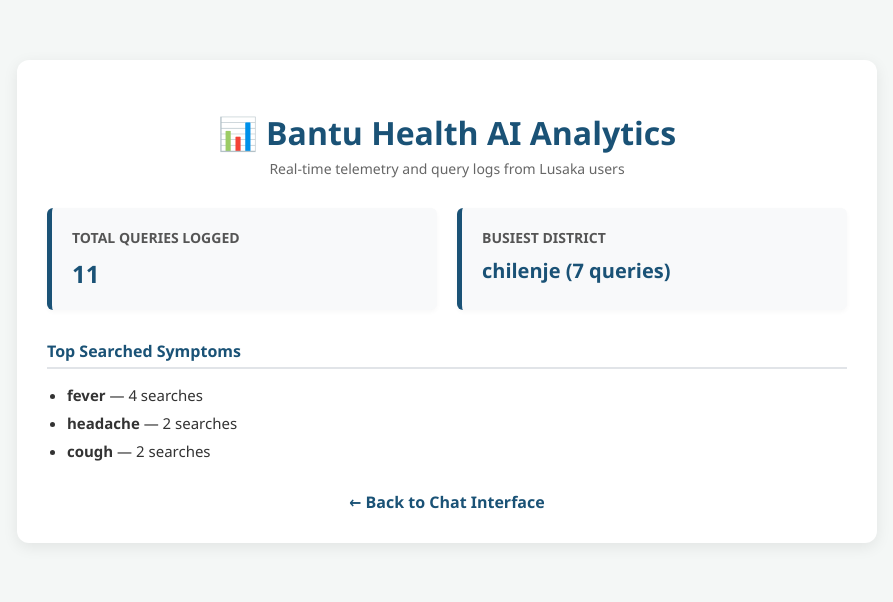
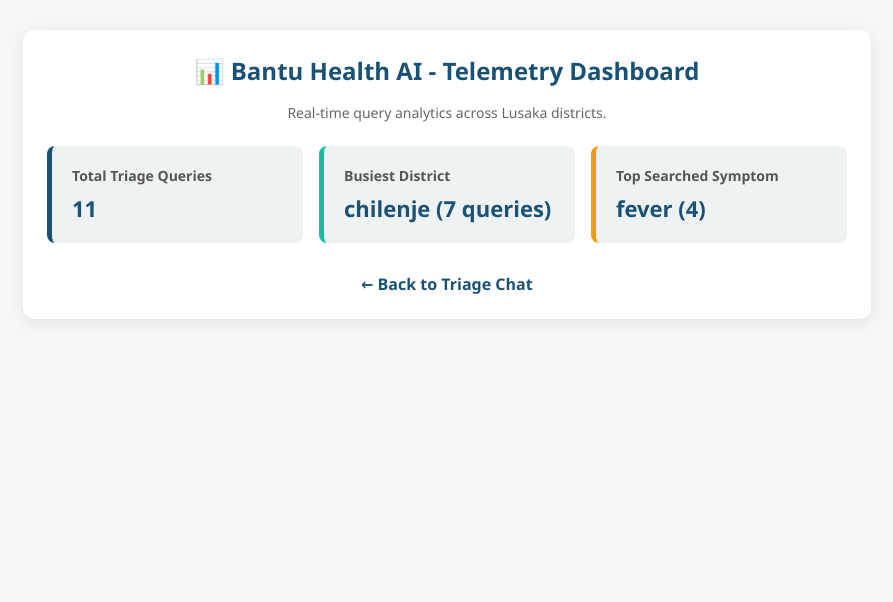
Before and after one commit to ursalasyanyaka-dot/BANTU-health, a Flask app: page /dashboard in a window 1280 px wide. Shown: the top 602 px of the page, without its empty margins (193-1086 px from the left). Run offline with Flask 3, Linux system fonts and the light colour scheme; data comes from the database, SQL or seed files in the repository; both versions use the stored data as it was after the commit.

Commit message:
Add NHIMA and 24/7 filters, multilingual aliases, and dashboard telemetry

```diff
--- a/app.py
+++ b/app.py
@@ -40,7 +40,7 @@ Symptoms = {
     'stomach ache': {'advice': 'could be gastritis, food poisoning, or typhoid. Avoid heavy meals.', 'severity': 'medium'}
 }
 
-# Bemba Translation Aliases
+# Multilingual Local Language Aliases (Bemba, Nyanja, Tonga)
 bemba_to_english = {
     'nde unfwa umubili nau kaba': 'fever',
     'nde unfwa umutwe ule kalipa': 'headache',
@@ -50,26 +50,50 @@ bemba_to_english = {
     'umubili wandi nau kaba': 'fever',
     'nda lwala umutwe': 'headache',
     'inda yalabila': 'stomach ache',
-    'ndi na malali': 'malaria'
+    'ndi na malali': 'malaria',
+    # Nyanja additions
+    'mutu ukupweteka': 'headache',
+    'ndili na malungo': 'fever',
+    'chifuwa': 'cough',
+    # Tonga additions
+    'ndila vuna mutwe': 'headache',
+    'muselo': 'fever'
 }
 
-# Helper to look up Clinics from clinics.jsn
-def get_clinic_by_district(district_name):
+# Helper to look up and filter Clinics by NHIMA and 24/7 Hours
+def get_filtered_clinic_by_district(district_name, nhima_required=False, hours_247_required=False):
     try:
         base_dir = os.path.dirname(os.path.abspath(__file__))
         clinics_path = os.path.join(base_dir, 'clinics.json')
         if os.path.exists(clinics_path):
             with open(clinics_path, 'r', encoding='utf-8') as f:
                 clinics = json.load(f)
-                # Filter matching district case-insensitively
                 filtered = [c for c in clinics if c['district'].lower() == district_name.lower()]
+
+                if nhima_required:
+                    filtered = [c for c in filtered if str(c.get('nhima_accepted', '')).lower() in ['yes', 'true', 'accepted']]
+
+                if hours_247_required:
+                    filtered = [c for c in filtered if '24/7' in str(c.get('hours', ''))]
+
                 if filtered:
                     clinic = filtered[0]
-                    nhima_status = "Accepted" if clinic['nhima_accepted'] else "Not Accepted"
-                    return f"{clinic['name']} | Phone: {clinic['phone']} | NHIMA: {nhima_status} | Hours: {clinic['hours']}"
+                    nhima_status = "Accepted" if clinic.get('nhima_accepted') else "Not Accepted"
+                    return f"{clinic['name']} | Phone: {clinic.get('phone', 'N/A')} | NHIMA: {nhima_status} | Hours: {clinic.get('hours', '24/7')}"
     except Exception:
         pass
     return "Chilenje Level 1 Hospital | Phone: 0211-272123 | NHIMA: Accepted | Hours: 24/7 (Default)"
+
+def log_query_to_db(symptom, district, advice):
+    conn = sqlite3.connect(DB_NAME)
+    try:
+        conn.execute(
+            'INSERT INTO queries (timestamp, symptom, district, advice) VALUES (?, ?, ?, ?)',
+            (datetime.datetime.now().isoformat(timespec='seconds'), symptom, district, advice)
+        )
+        conn.commit()
+    finally:
+        conn.close()
 
 @app.route('/')
 def home():
@@ -79,33 +103,45 @@ def home():
 def chat():
     data = request.get_json()
     user_message = data.get('message', '').strip().lower()
-    district = data.get('district', 'chilenje').strip().lower()
+    district = data.get('district', 'chilenje').strip()
+    nhima_only = data.get('nhima_only', False)
+    hours_247_only = data.get('hours_247_only', False)
 
-    # Translate Bemba to English if applicable
-    if user_message in bemba_to_english:
-        user_message = bemba_to_english[user_message]
+    # 1. Check for local language alias match first
+    translated_symptom = bemba_to_english.get(user_message, user_message)
 
-    # Check symptom dictionary
-    if user_message in Symptoms:
-        advice = Symptoms[user_message]['advice']
-        severity = Symptoms[user_message]['severity']
-        clinic_info = get_clinic_by_district(district)
+    # 2. Support multi-condition matching
+    detected_conditions = []
+    highest_severity = 'low'
+    severity_rank = {'low': 1, 'medium': 2, 'high': 3}
 
-        reply = f"[{severity.upper()} SEVERITY] {advice.capitalize()}. Recommended clinic in {district.title()}: {clinic_info}."
+    for symptom_key, info in Symptoms.items():
+        if symptom_key in translated_symptom or symptom_key in user_message:
+            detected_conditions.append((symptom_key, info))
+            if severity_rank.get(info['severity'], 1) > severity_rank.get(highest_severity, 1):
+                highest_severity = info['severity']
 
-        # Save query to database with timestamp, symptom, district, and advice
-        conn = sqlite3.connect(DB_NAME)
-        c = conn.cursor()
-        timestamp_str = datetime.datetime.now().strftime("%Y-%m-%d %H:%M:%S")
-        c.execute('INSERT INTO queries (timestamp, symptom, district, advice) VALUES (?, ?, ?, ?)',
-                  (timestamp_str, user_message, district, advice))
-        conn.commit()
-        conn.close()
+    # 3. Formulate the response
+    if detected_conditions:
+        advice_parts = []
+        for symptom_key, info in detected_conditions:
+            advice_parts.append(f"• **{symptom_key.capitalize()}**: {info['advice']}")
 
-    elif user_message in ['hi', 'hello', 'muli bwanji', 'start']:
-        reply = "Muli bwanji! I am your health assistant. Please tell me your symptom in English or Bemba."
+        advice_text = "<br>".join(advice_parts)
+        if highest_severity == 'high':
+            advice_text = "⚠️ **URGENT MEDICAL ATTENTION RECOMMENDED**<br>" + advice_text
+
+        reply = f"Analysis for: '{user_message}'<br>{advice_text}"
     else:
-        reply = "Symptom not recognized. Please consult a doctor or visit your nearest health center."
+        reply = f"I didn't recognize specific symptoms in '{user_message}'. Try typing common symptoms like 'fever', 'headache', 'chest pain', or phrases like 'mutu ukupweteka'."
+
+    # 4. Append recommended clinic with all filters applied
+    clinic_info = get_filtered_clinic_by_district(district, nhima_required=nhima_only, hours_247_required=hours_247_only)
+    reply += f"<br><br>Recommended clinic: {clinic_info}"
+
+    # 5. Log query into SQLite database
+    primary_symptom = detected_conditions[0][0] if detected_conditions else "unknown"
+    log_query_to_db(primary_symptom, district, reply)
 
     return jsonify({'reply': reply})
 
@@ -118,11 +154,9 @@ def stats():
     conn = sqlite3.connect(DB_NAME)
     c = conn.cursor()
 
-    # Total queries count
     c.execute('SELECT COUNT(*) FROM queries')
     total_queries = c.fetchone()[0]
 
-    # Top 3 symptoms searched
     c.execute("""
         SELECT symptom, COUNT(*) as count
         FROM queries
@@ -132,7 +166,6 @@ def stats():
     """)
     top_symptoms = [{'symptom': row[0], 'count': row[1]} for row in c.fetchall()]
 
-    # Busiest district
     c.execute("""
         SELECT district, COUNT(*) as count
         FROM queries
--- a/templates/stats.html
+++ b/templates/stats.html
@@ -5,17 +5,13 @@
     <meta name="viewport" content="width=device-width, initial-scale=1.0">
     <title>Bantu Health AI - Analytics Dashboard</title>
     <style>
-        body { font-family: 'Segoe UI', Tahoma, Geneva, Verdana, sans-serif; background: #f4f7f6; margin: 0; padding: 20px; color: #333; }
-        .container { max-width: 800px; margin: 40px auto; background: white; border-radius: 12px; box-shadow: 0 4px 15px rgba(0,0,0,0.08); padding: 30px; }
-        h1 { color: #1A5276; text-align: center; margin-bottom: 5px; }
-        .subtitle { text-align: center; color: #666; font-size: 14px; margin-bottom: 30px; }
-        .stats-grid { display: grid; grid-template-columns: repeat(auto-fit, minmax(220px, 1fr)); gap: 20px; margin-bottom: 30px; }
-        .stat-card { background: #f8f9fa; border-left: 5px solid #1A5276; padding: 20px; border-radius: 6px; box-shadow: 0 2px 5px rgba(0,0,0,0.03); }
-        .stat-card h3 { margin: 0 0 10px 0; font-size: 14px; color: #555; text-transform: uppercase; }
-        .stat-card .value { font-size: 24px; font-weight: bold; color: #1A5276; }
-        .section-title { font-size: 16px; font-weight: bold; color: #1A5276; margin-bottom: 10px; border-bottom: 2px solid #e1e4e8; padding-bottom: 5px; }
-        ul { padding-left: 20px; }
-        li { margin-bottom: 8px; font-size: 15px; }
+        body { font-family: 'Segoe UI', Tahoma, Geneva, Verdana, sans-serif; background: #f4f7f6; margin: 0; padding: 30px; color: #333; }
+        .container { max-width: 800px; margin: 0 auto; background: white; padding: 24px; border-radius: 12px; box-shadow: 0 4px 15px rgba(0,0,0,0.08); }
+        h1 { color: #1A5276; margin-top: 0; font-size: 24px; text-align: center; }
+        .stats-grid { display: grid; grid-template-columns: repeat(auto-fit, minmax(220px, 1fr)); gap: 16px; margin-top: 24px; }
+        .card { background: #eef2f3; padding: 20px; border-radius: 8px; border-left: 5px solid #1A5276; }
+        .card h3 { margin: 0 0 8px 0; font-size: 14px; color: #555; }
+        .card p { margin: 0; font-size: 22px; font-weight: bold; color: #1A5276; }
         .back-link { display: block; text-align: center; margin-top: 30px; color: #1A5276; text-decoration: none; font-weight: 600; }
         .back-link:hover { text-decoration: underline; }
     </style>
@@ -23,26 +19,25 @@
 <body>
 
 <div class="container">
-    <h1>📊 Bantu Health AI Analytics</h1>
-    <div class="subtitle">Real-time telemetry and query logs from Lusaka users</div>
+    <h1>📊 Bantu Health AI - Telemetry Dashboard</h1>
+    <p style="text-align: center; color: #666; font-size: 14px;">Real-time query analytics across Lusaka districts.</p>
 
     <div class="stats-grid">
-        <div class="stat-card">
-            <h3>Total Queries Logged</h3>
-            <div class="value" id="totalQueries">Loading...</div>
+        <div class="card">
+            <h3>Total Triage Queries</h3>
+            <p id="totalQueries">Loading...</p>
         </div>
-        <div class="stat-card">
+        <div class="card" style="border-left-color: #1abc9c;">
             <h3>Busiest District</h3>
-            <div class="value" id="busiestDistrict" style="font-size: 20px;">Loading...</div>
+            <p id="busiestDistrict">Loading...</p>
+        </div>
+        <div class="card" style="border-left-color: #f39c12;">
+            <h3>Top Searched Symptom</h3>
+            <p id="topSymptom">Loading...</p>
         </div>
     </div>
 
-    <div class="section-title">Top Searched Symptoms</div>
-    <ul id="topSymptomsList">
-        <li>Loading top symptoms...</li>
-    </ul>
-
-    <a href="/" class="back-link">← Back to Chat Interface</a>
+    <a href="/" class="back-link">← Back to Triage Chat</a>
 </div>
 
 <script>
@@ -51,28 +46,23 @@
             const response = await fetch('/stats');
             const data = await response.json();
 
-            document.getElementById("totalQueries").innerText = data.total_queries;
+            document.getElementById('totalQueries').innerText = data.total_queries;
 
             if (data.busiest_district) {
-                document.getElementById("busiestDistrict").innerText = `${data.busiest_district.district} (${data.busiest_district.count} queries)`;
+                document.getElementById('busiestDistrict').innerText = `${data.busiest_district.district} (${data.busiest_district.count} queries)`;
             } else {
-                document.getElementById("busiestDistrict").innerText = "No data yet";
+                document.getElementById('busiestDistrict').innerText = 'No data yet';
             }
 
-            const symptomsList = document.getElementById("topSymptomsList");
-            symptomsList.innerHTML = "";
-            if (data.top_symptoms.length > 0) {
-                data.top_symptoms.forEach(item => {
-                    symptomsList.innerHTML += `<li><strong>${item.symptom}</strong> — ${item.count} searches</li>`;
-                });
+            if (data.top_symptoms && data.top_symptoms.length > 0) {
+                document.getElementById('topSymptom').innerText = `${data.top_symptoms[0].symptom} (${data.top_symptoms[0].count})`;
             } else {
-                symptomsList.innerHTML = "<li>No symptoms recorded yet. Try chatting with the bot first!</li>";
+                document.getElementById('topSymptom').innerText = 'No data yet';
             }
-        } catch (error) {
-            console.error("Error fetching stats:", error);
+        } catch (err) {
+            console.error('Error fetching stats:', err);
         }
     }
-
     fetchStats();
 </script>
 
```
Also changed, not shown: templates/index.html (+41 -10 lines), queries.db.
